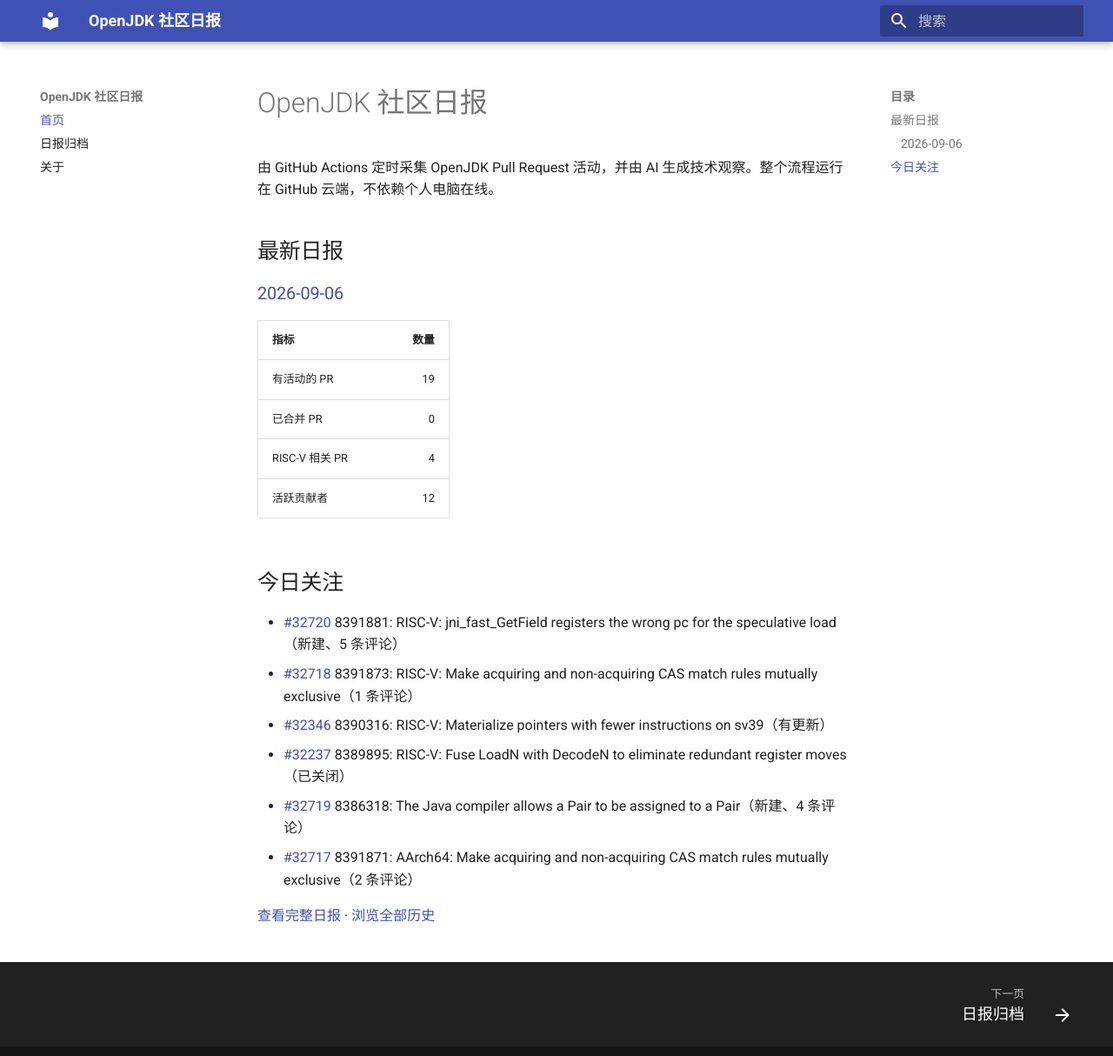
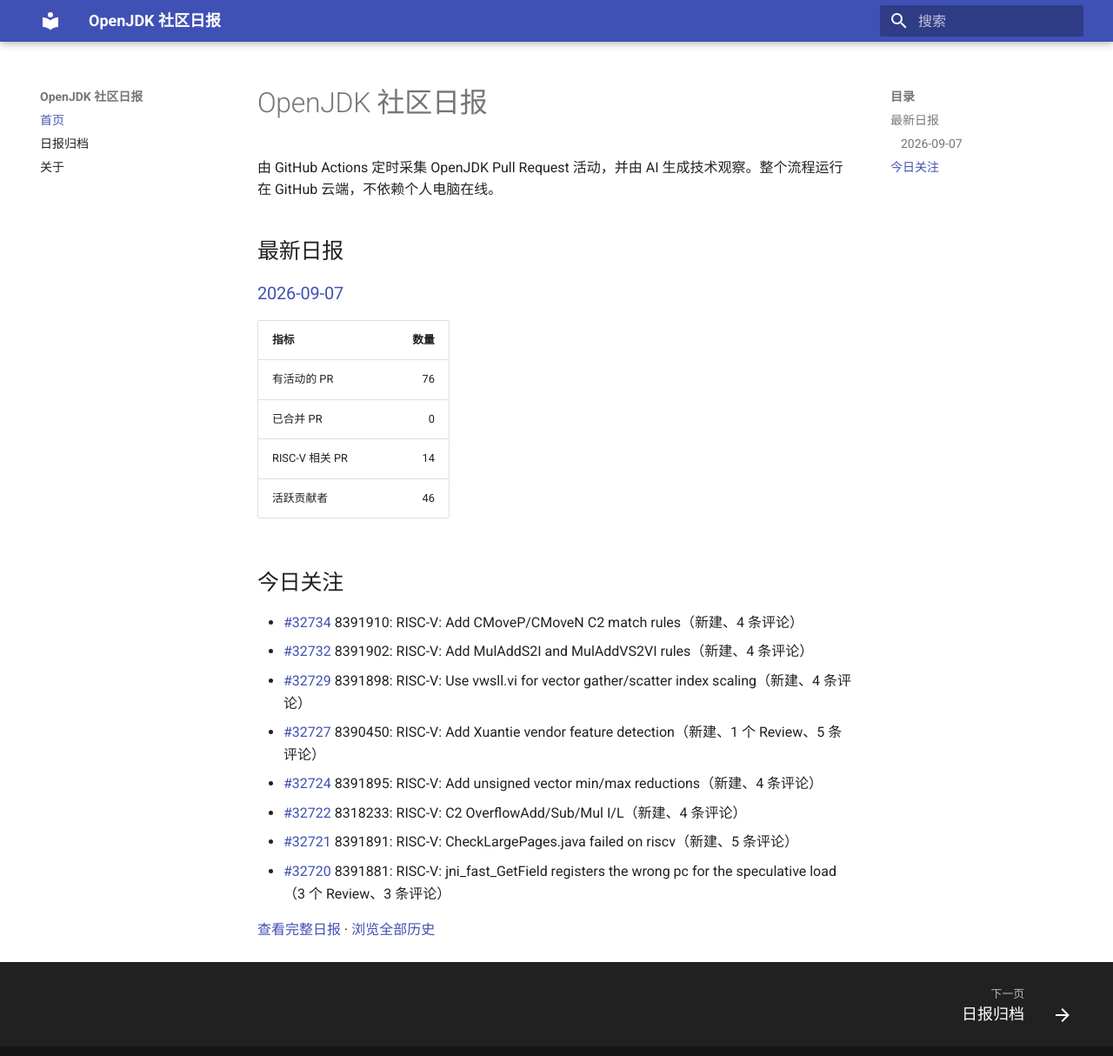
Before and after one commit to DingliZhang/openjdk-daily, an MkDocs documentation site: the page built from docs/index.md, in a window 1280 px wide and 1227 px high. Shown: the top 1214 px of the window at 87% size. Built offline with MkDocs 1.6.1 and Material for MkDocs 9.7.7, drawn with Linux system fonts in a browser that asks for light colours.

Commit message:
report: add OpenJDK daily report

```diff
--- a/docs/index.md
+++ b/docs/index.md
@@ -4,22 +4,24 @@
 
 ## 最新日报
 
-### [2026-09-06](reports/2026/2026-09-06.md)
+### [2026-09-07](reports/2026/2026-09-07.md)
 
 | 指标 | 数量 |
 |---|---:|
-| 有活动的 PR | 19 |
+| 有活动的 PR | 76 |
 | 已合并 PR | 0 |
-| RISC-V 相关 PR | 4 |
-| 活跃贡献者 | 12 |
+| RISC-V 相关 PR | 14 |
+| 活跃贡献者 | 46 |
 
 ## 今日关注
 
-- [#32720](https://github.com/openjdk/jdk/pull/32720) 8391881: RISC-V: jni_fast_Get<Primitive>Field registers the wrong pc for the speculative load（新建、5 条评论）
-- [#32718](https://github.com/openjdk/jdk/pull/32718) 8391873: RISC-V: Make acquiring and non-acquiring CAS match rules mutually exclusive（1 条评论）
-- [#32346](https://github.com/openjdk/jdk/pull/32346) 8390316: RISC-V: Materialize pointers with fewer instructions on sv39（有更新）
-- [#32237](https://github.com/openjdk/jdk/pull/32237) 8389895: RISC-V: Fuse LoadN with DecodeN to eliminate redundant register moves（已关闭）
-- [#32719](https://github.com/openjdk/jdk/pull/32719) 8386318: The Java compiler allows a Pair<Object,?> to be assigned to a Pair<Object,Object>（新建、4 条评论）
-- [#32717](https://github.com/openjdk/jdk/pull/32717) 8391871: AArch64: Make acquiring and non-acquiring CAS match rules mutually exclusive（2 条评论）
+- [#32734](https://github.com/openjdk/jdk/pull/32734) 8391910: RISC-V: Add CMoveP/CMoveN C2 match rules（新建、4 条评论）
+- [#32732](https://github.com/openjdk/jdk/pull/32732) 8391902: RISC-V: Add MulAddS2I and MulAddVS2VI rules（新建、4 条评论）
+- [#32729](https://github.com/openjdk/jdk/pull/32729) 8391898: RISC-V: Use vwsll.vi for vector gather/scatter index scaling（新建、4 条评论）
+- [#32727](https://github.com/openjdk/jdk/pull/32727) 8390450: RISC-V: Add Xuantie vendor feature detection（新建、1 个 Review、5 条评论）
+- [#32724](https://github.com/openjdk/jdk/pull/32724) 8391895: RISC-V: Add unsigned vector min/max reductions（新建、4 条评论）
+- [#32722](https://github.com/openjdk/jdk/pull/32722) 8318233: RISC-V: C2 OverflowAdd/Sub/Mul I/L（新建、4 条评论）
+- [#32721](https://github.com/openjdk/jdk/pull/32721) 8391891: RISC-V: CheckLargePages.java failed on riscv（新建、5 条评论）
+- [#32720](https://github.com/openjdk/jdk/pull/32720) 8391881: RISC-V: jni_fast_Get<Primitive>Field registers the wrong pc for the speculative load（3 个 Review、3 条评论）
 
-[查看完整日报](reports/2026/2026-09-06.md) · [浏览全部历史](reports/index.md)
+[查看完整日报](reports/2026/2026-09-07.md) · [浏览全部历史](reports/index.md)
```
Also changed, not shown: docs/reports/2026/2026-09-07.md (added, +204 -0 lines), docs/reports/index.md (+2 -1 lines), 2 other files.
